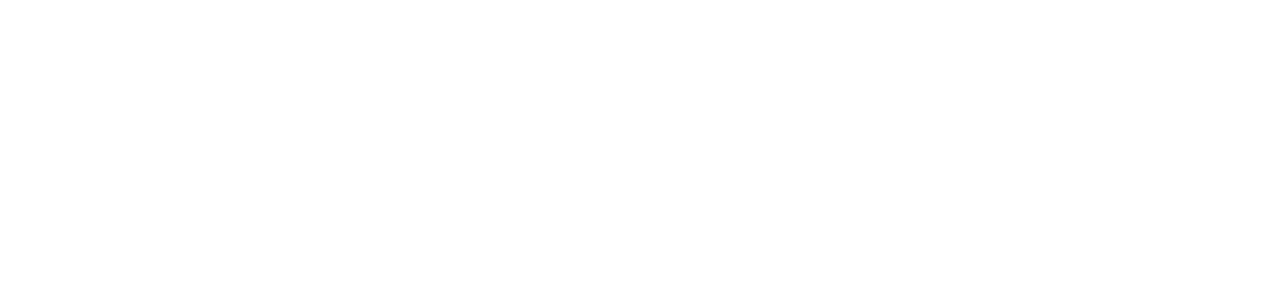
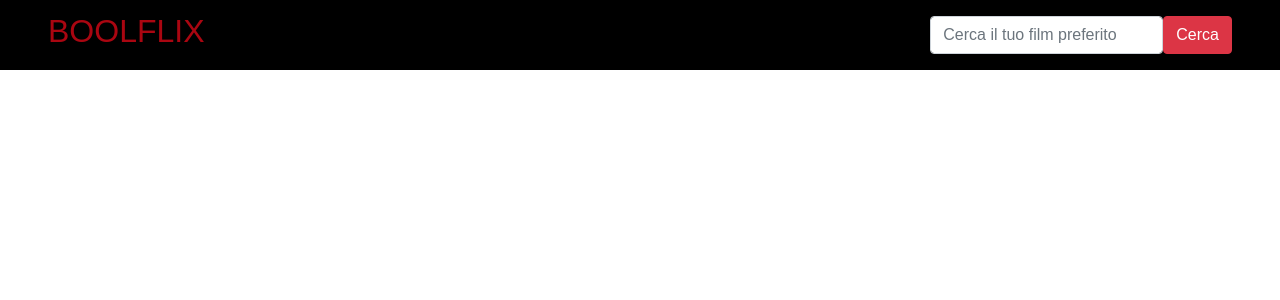
Before and after one commit to AntonioRusso1997/vue-boolflix, a Vue app: page / in a window 1280 px wide. Shown: the top 300 px of the page. Built offline with nearby package versions, Linux system fonts and the light colour scheme.

Commit message:
Creo Header

```diff
--- a/src/components/Header.vue
+++ b/src/components/Header.vue
@@ -1,19 +1,36 @@
 <template>
-  <div>
+  <header class="d-flex justify-content-between align-items-center px-5">
+    <a href="/">
+      <h2>BOOLFLIX</h2>
+    </a>
+    <div class="search-container d-flex">
+      <input class="form-control" type="search" placeholder="Cerca il tuo film preferito">
+      <button class="btn btn-danger">Cerca</button>
+    </div>
 
-  </div>
+  </header>
 </template>
 
 <script>
 export default {
   name: 'Header',
   props: {
-    msg: String
+
   }
 }
 </script>
 
 <!-- Add "scoped" attribute to limit CSS to this component only -->
 <style scoped lang="scss">
+@import '../style/vars';
 
+  header {
+    height: 70px;
+    background: black;
+
+    a {
+      color: $red;
+      text-decoration: none;
+    }
+  }
 </style>
--- a/src/style/vars.scss
+++ b/src/style/vars.scss
@@ -2,3 +2,4 @@
 $main-font: "Fortawesome", sans-serif;
 
 //Colors
+$red : #aa0611;
```
